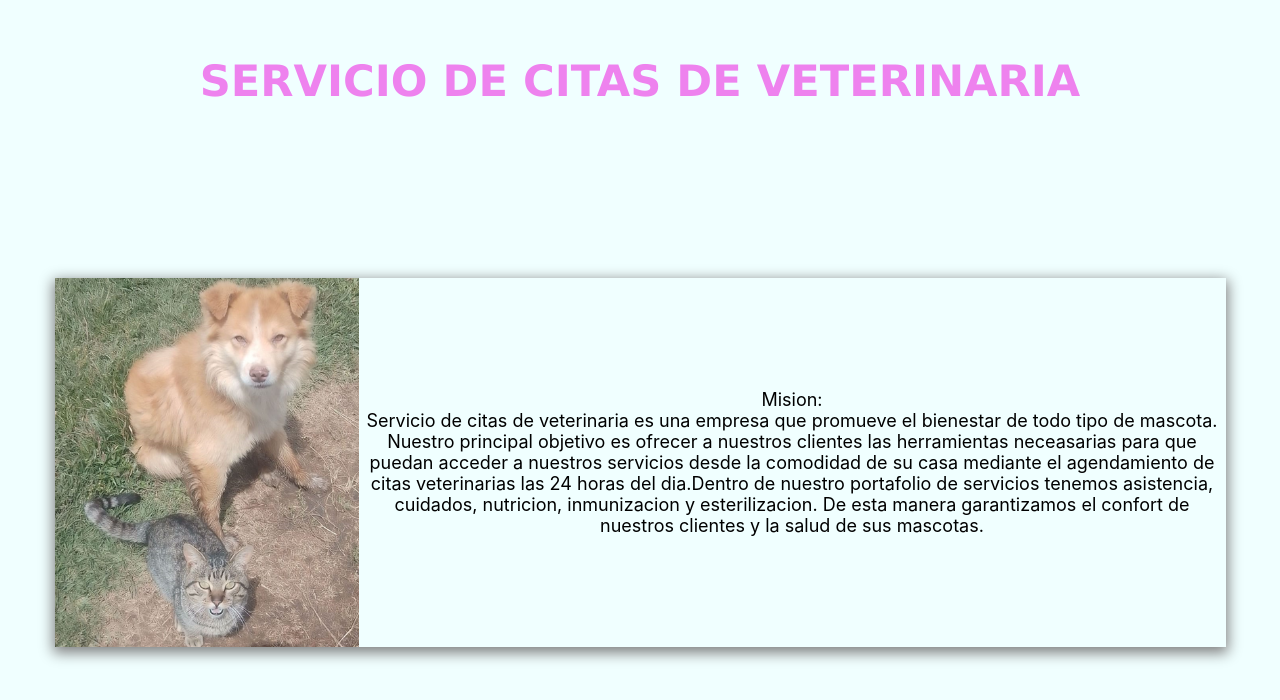
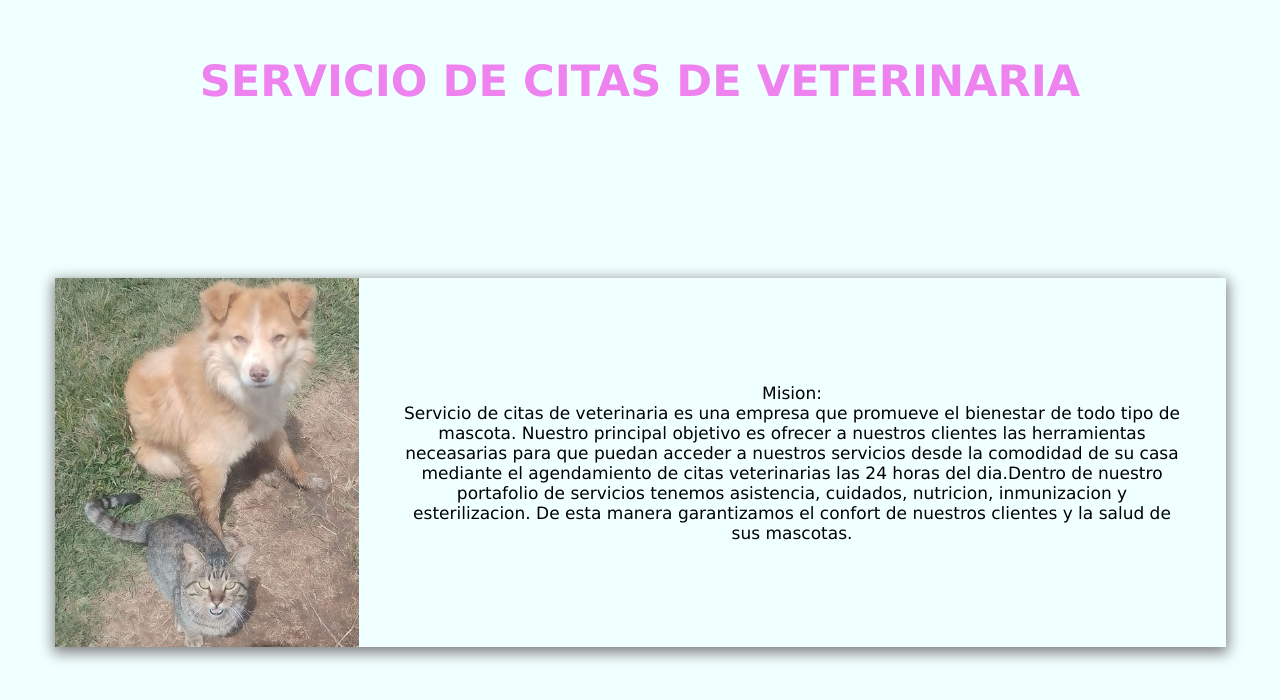
Before and after one commit to victorEmerio5/proyecto-final-g12, a React (Create React App) app: page / in a window 1280 px wide. Shown: the top 700 px of the page. Built offline with nearby package versions, Linux system fonts and the light colour scheme; the HTML template or start-up script is replaced by a standard one.

Commit message:
agregando estilo al contenedor de texto

```diff
--- a/src/hojas-estilos/Intro.css
+++ b/src/hojas-estilos/Intro.css
@@ -13,3 +13,11 @@
   height: 100%;
   width: auto;
 }
+
+.cont-texto-intro {
+  width: 100%;
+  font-size: 17px;
+  text-align: center;
+  padding: 38px;
+  font-family: Verdana, Geneva, Tahoma, sans-serif;
+}
```
